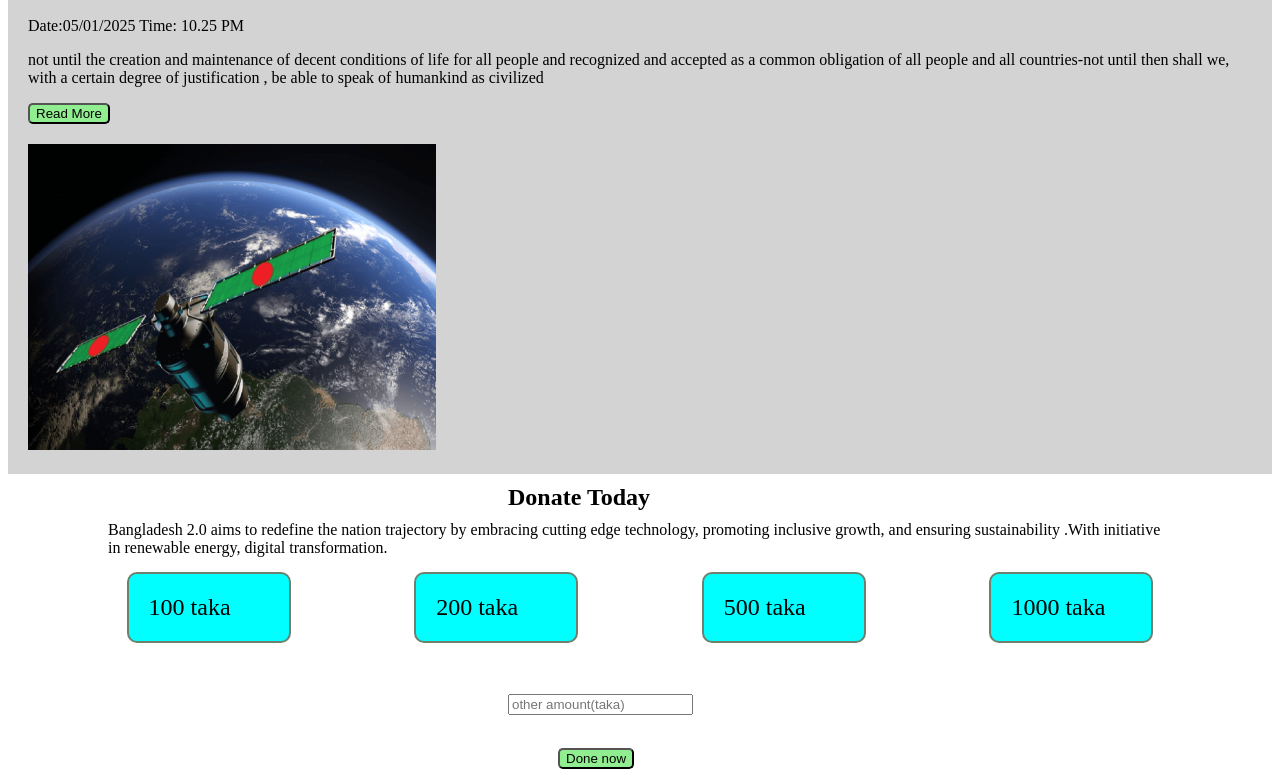
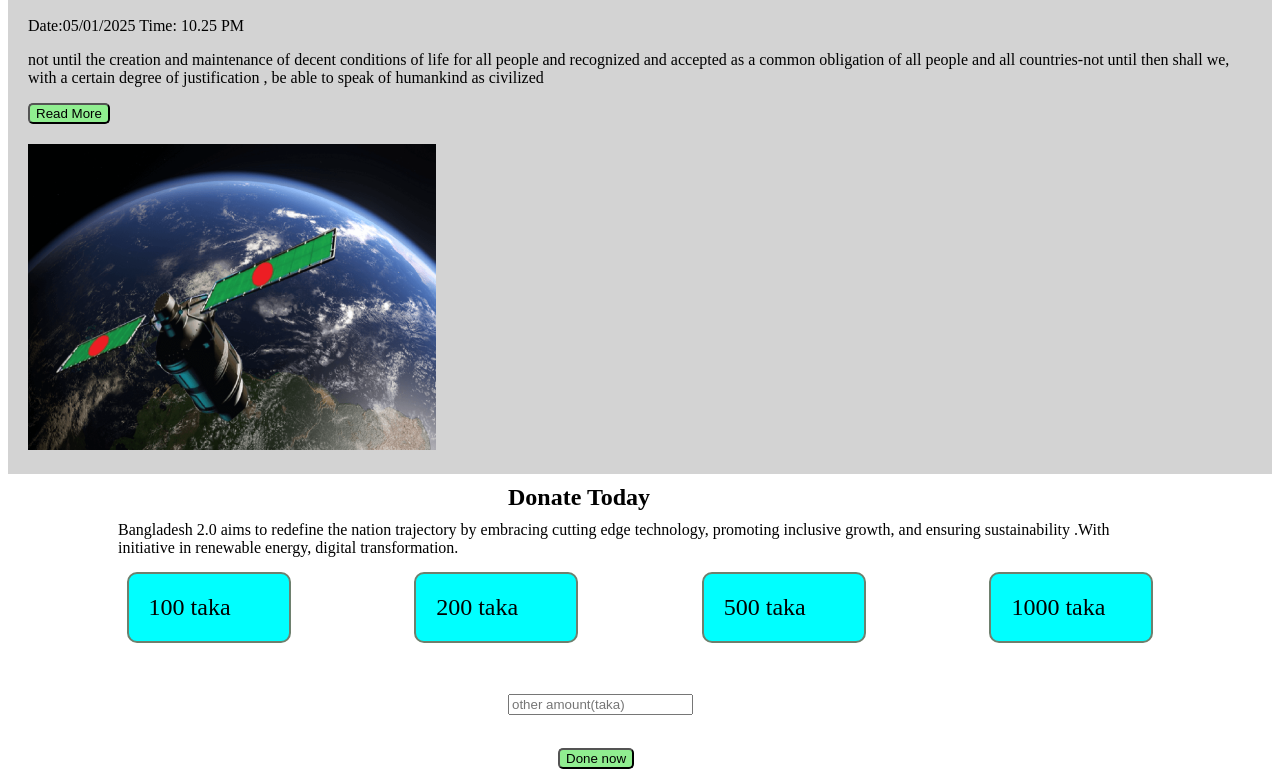
Before and after one commit to tanu42012/assignment-1-sanjib, a plain HTML site: page index.html in a window 1280 px wide. Shown: the part 1745-2527 px from the top of the page. Drawn offline with Linux system fonts and the light colour scheme.

Commit message:
added value

```diff
--- a/styles/style.css
+++ b/styles/style.css
@@ -80,7 +80,7 @@
 }
 /* description style */
 .description{
-    margin: 10px 100px;
+    margin: 10px 110px;
 }
 .recent new {
     display: flex;
```
